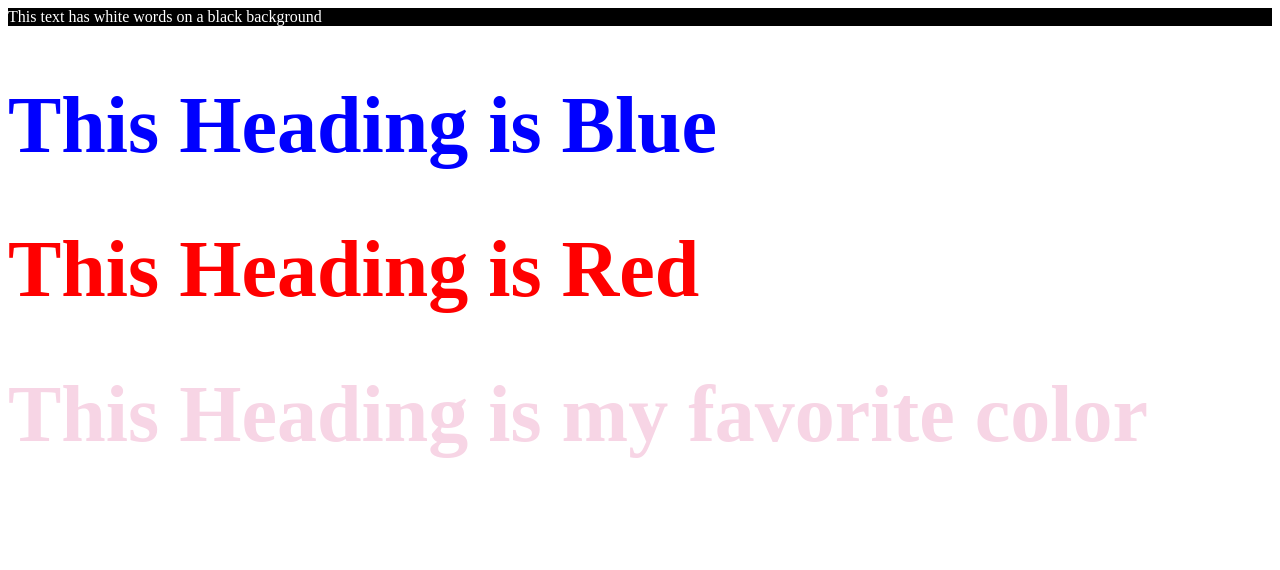
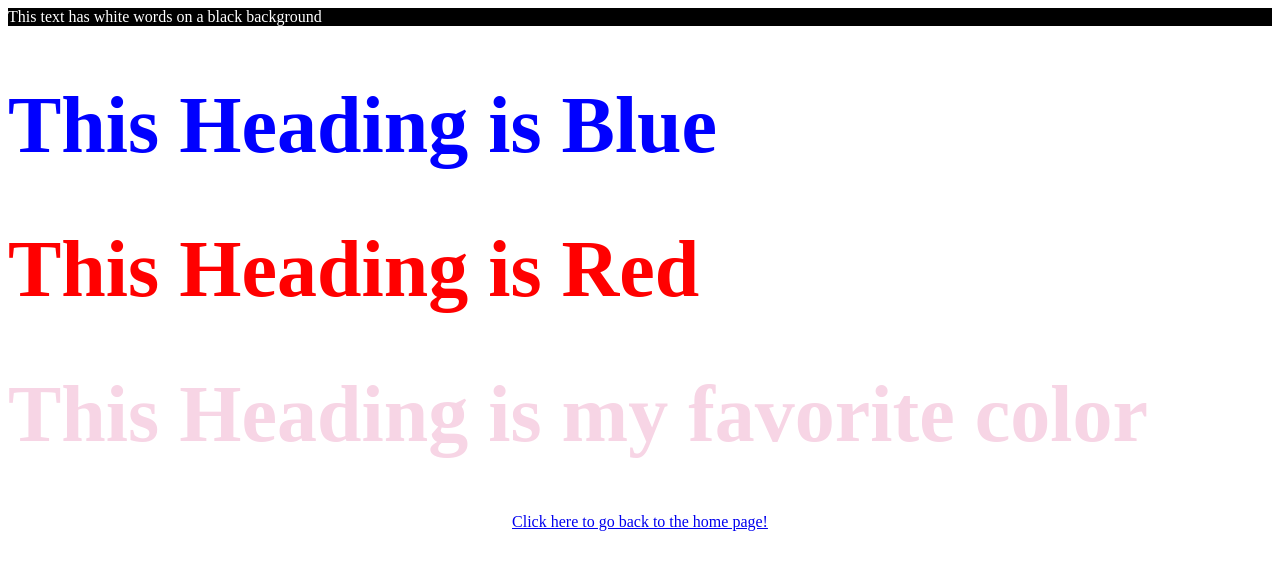
Before and after one commit to Syng026/Syng026.github.io, a plain HTML site: page cssdemo.html in a window 1280 px wide. Drawn offline with Linux system fonts and the light colour scheme.

Commit message:
Update cssdemo.html

```diff
--- a/cssdemo.html
+++ b/cssdemo.html
@@ -16,5 +16,8 @@
     <h1 class="blue">This Heading is Blue</h1>
     <h1 id="red">This Heading is Red</h1>
     <h1 class="favoriteColor">This Heading is my favorite color</h1>
+    <center>
+      <a href="index.html">Click here to go back to the home page!</a>
+    </center>
   </body>
 </html>
```
